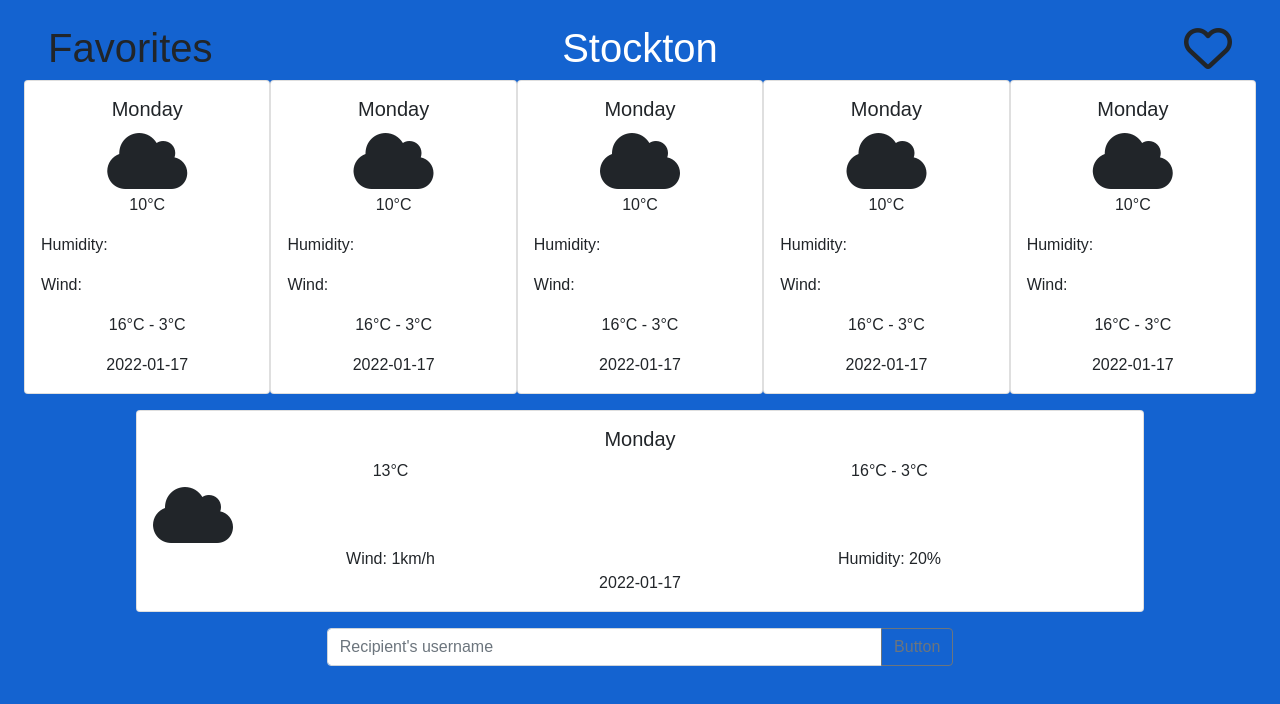
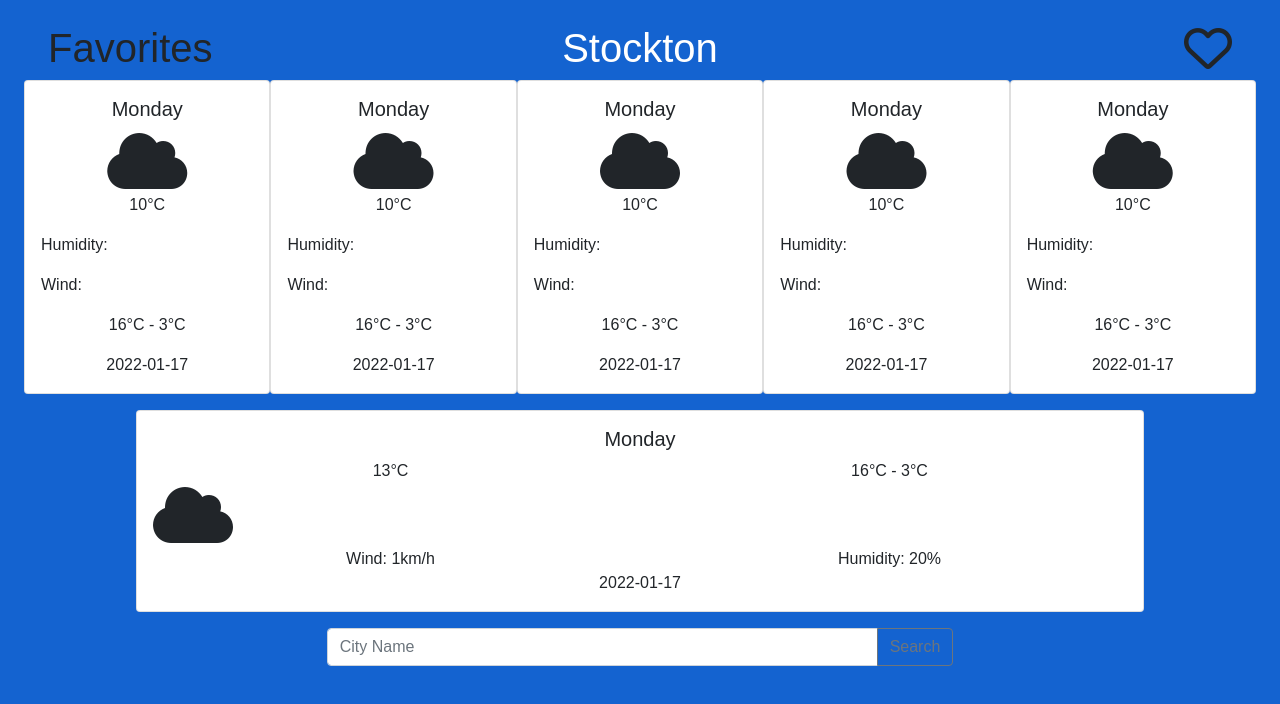
Before and after one commit to dbautista9015/WeatherAppProject, a plain HTML site: page index.html in a window 1280 px wide. Drawn offline with nearby package versions, Linux system fonts and the light colour scheme; no server answers.

Commit message:
Add placeholder and button

```diff
--- a/index.html
+++ b/index.html
@@ -144,8 +144,8 @@
       <div class="row d-flex justify-content-center">
         <div class="col-7">
           <div class="input-group mb-3 px-5">
-            <input type="text" class="form-control" placeholder="Recipient's username" aria-label="Recipient's username" aria-describedby="button-addon2">
-            <button class="btn btn-outline-secondary" type="button" id="button-addon2">Button</button>
+            <input type="text" class="form-control" placeholder="City Name" aria-label="Recipient's username" aria-describedby="button-addon2">
+            <button class="btn btn-outline-secondary" type="button" id="button-addon2">Search</button>
           </div>
         </div>
       </div>
```
